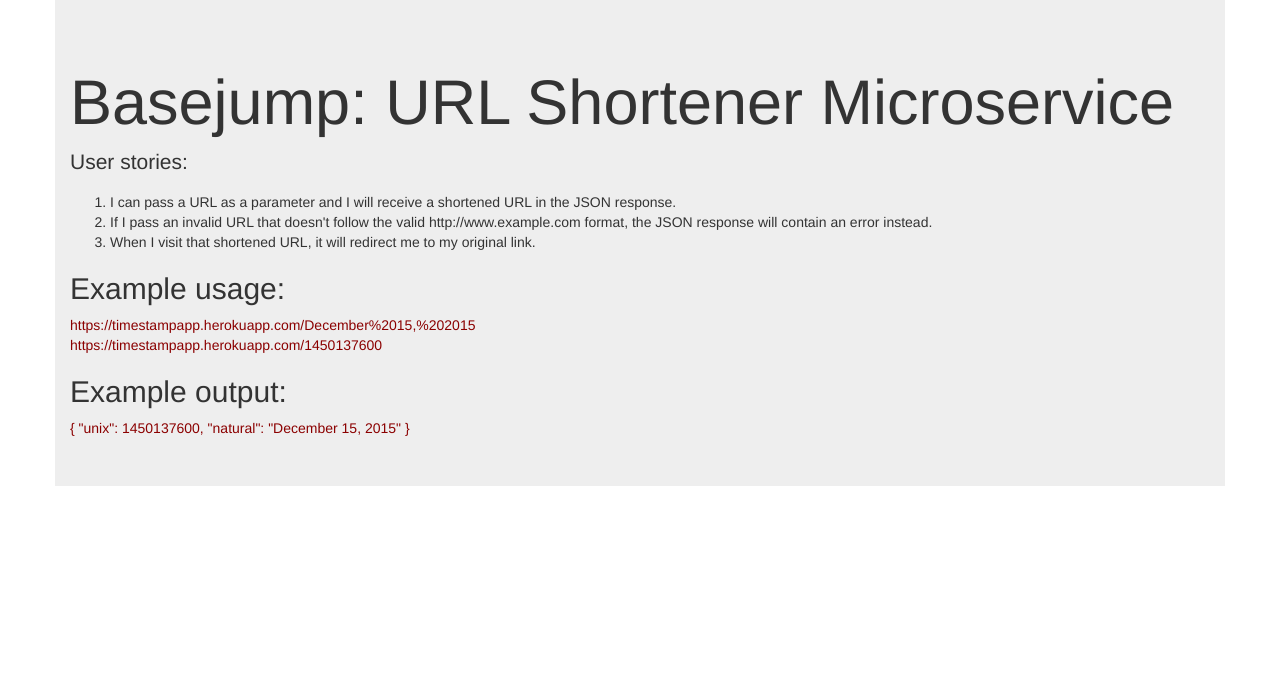
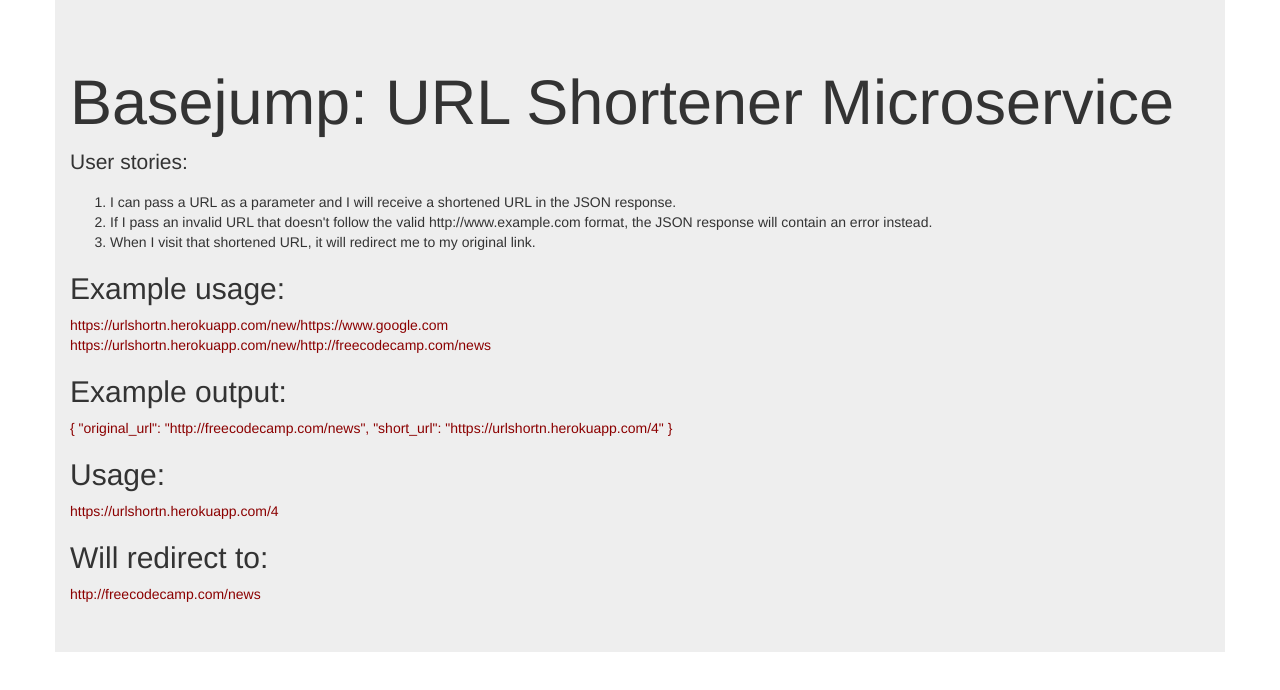
Before and after one commit to anders462/urlshortner, a website: page public/index.html in a window 1280 px wide. Drawn offline with Linux system fonts and the light colour scheme.

Commit message:
updated index.html

```diff
--- a/public/index.html
+++ b/public/index.html
@@ -22,10 +22,18 @@
       <li>When I visit that shortened URL, it will redirect me to my original link.</li>
     </ol>
     <h2>Example usage:</h2>
-    <span>https://timestampapp.herokuapp.com/December%2015,%202015</span></br>
-    <span>https://timestampapp.herokuapp.com/1450137600</span>
+    <span>https://urlshortn.herokuapp.com/new/https://www.google.com</span></br>
+    <span>https://urlshortn.herokuapp.com/new/http://freecodecamp.com/news</span>
+
     <h2>Example output:</h2>
-    <span>{ "unix": 1450137600, "natural": "December 15, 2015" }</span>
+    <span>{ "original_url": "http://freecodecamp.com/news", "short_url": "https://urlshortn.herokuapp.com/4" }</span>
+
+    <h2>Usage:</h2>
+    <span>https://urlshortn.herokuapp.com/4</span>
+    <h2>Will redirect to:</h2>
+    <span>http://freecodecamp.com/news</span>
+
+
   </div>
 
   </body>
```
